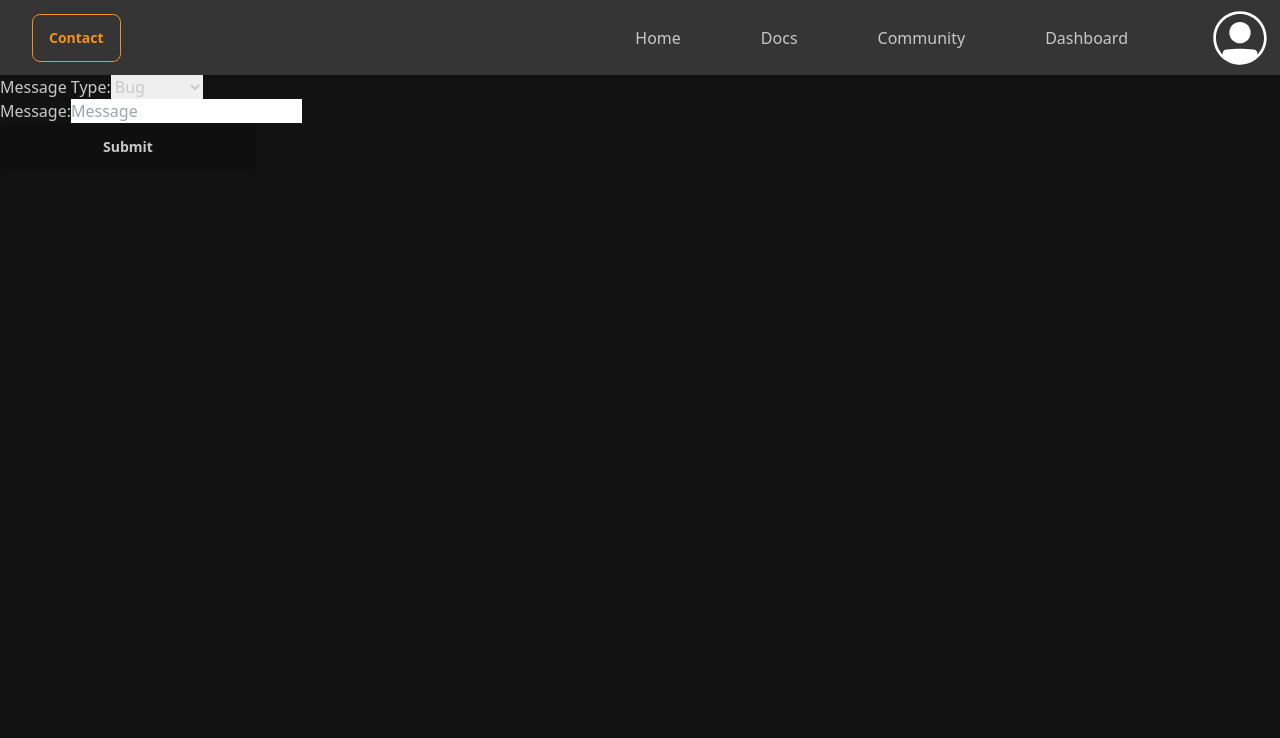
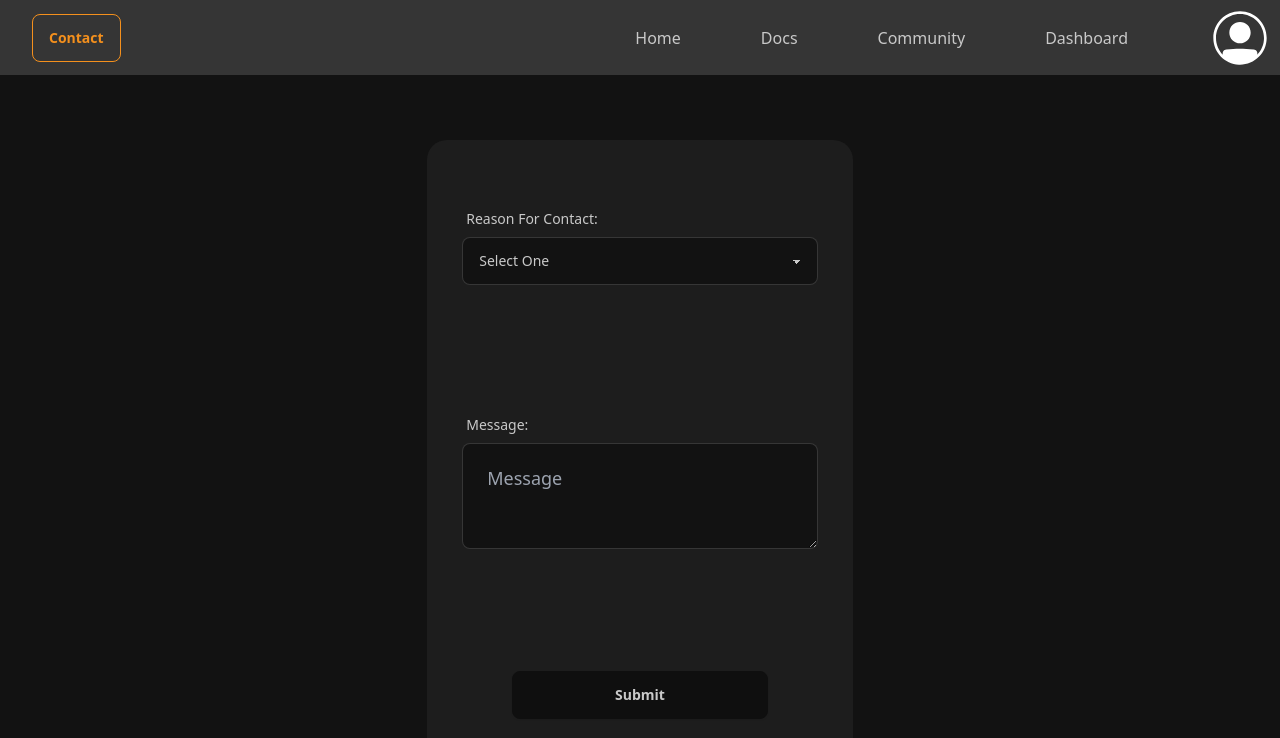
Before and after one commit to B3n-OHara/computerScience-NEA, a Next.js app: page /contact in a window 1280 px wide. Shown: the top 738 px of the page. Built offline with nearby package versions, Linux system fonts and the light colour scheme.

Commit message:
started styling contact page

```diff
--- a/app/contact/page.tsx
+++ b/app/contact/page.tsx
@@ -3,23 +3,26 @@ import { SubmitContactForm } from "./actions"
 export default function contact() {
     return(
         <div>
-            <form>
-                <div>
-                    <div>
-                        <label htmlFor="messageType">Message Type:</label>
-                        <select id="messageType" name="messageType">
+            <form className='flex flex-col justify-around items-center absolute w-1/3 flex-wrap flex-initial h-[640px] left-1/3 top-[140px] bg-01dp shadow-[[0px_16px_6px_rgba(244,144,29,0.03)], [0px_9px_5px_rgba(244,144,29,0.1)], [0px_4px_4px_rgba(244,144,29,0.17)], [0px_1px_2px_rgba(244,144,29,0.2)]] rounded-[20px]'>
+                <div className="form-control w-5/6">
+                    <div className="label">
+                        <span className="label-text">Reason For Contact:</span>
+                    </div>
+                    <select id="contactReason" name="contactReason" className="select select-bordered">
+                        <option disabled selected>Select One</option>
                         <option value={'Bug'}>Bug</option>
                         <option value={'Feedback'}>Feedback</option>
                         <option value={'Other'}>Other</option>
                     </select>
                 </div>
-                    <div>
-                        <label htmlFor="message">Message:</label>
-                        <input id="message" name="message" type="text" placeholder='Message'/>
+                <div className="form-control w-5/6">
+                    <div className="label">
+                        <span className="label-text">Message:</span>
+                    </div>
+                    <textarea id="message" name="message" placeholder='Message' className="textarea textarea-bordered textarea-lg "></textarea>
                 </div>
                 <div>
                     <button className="btn btn-wide" formAction={SubmitContactForm}>Submit</button>
-                    </div>
                 </div>
             </form>
         </div>
```
Lines whose indentation alone changed are shown as unchanged.
